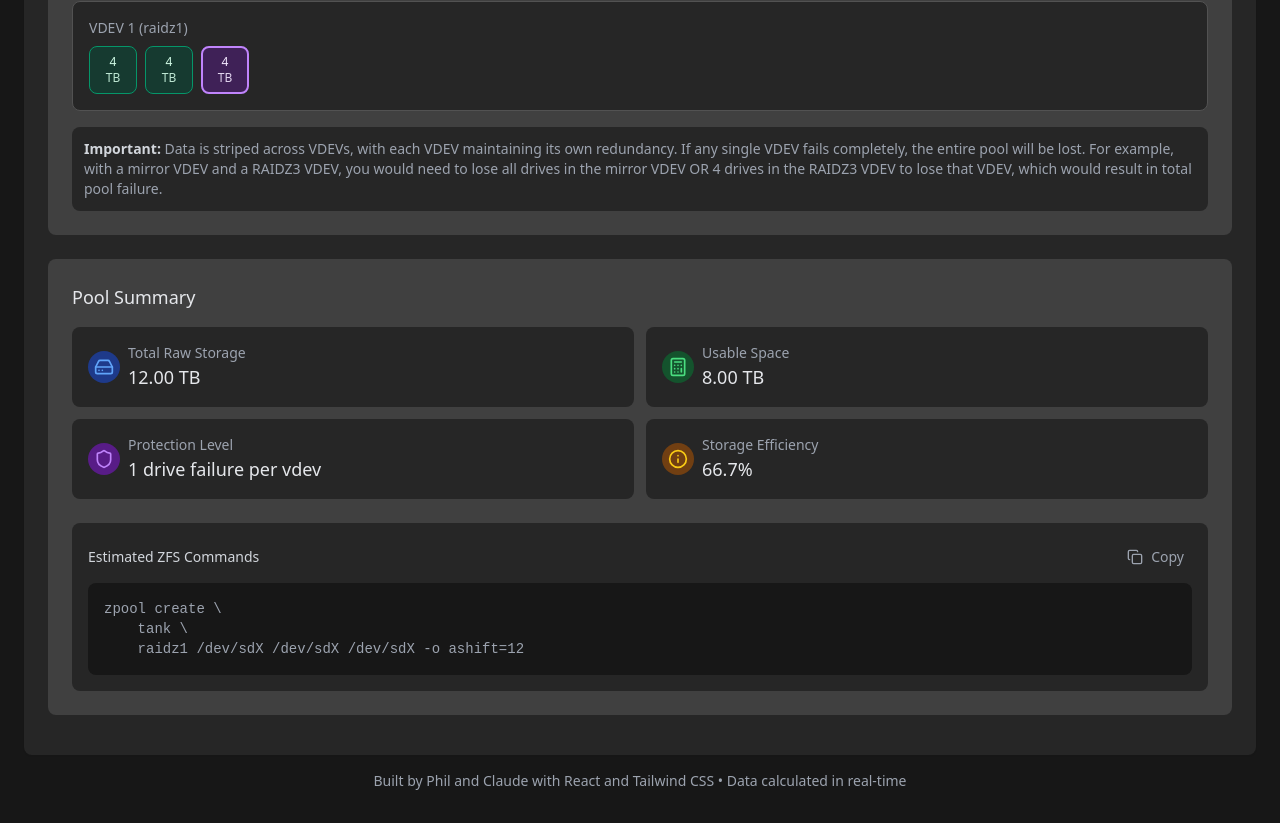
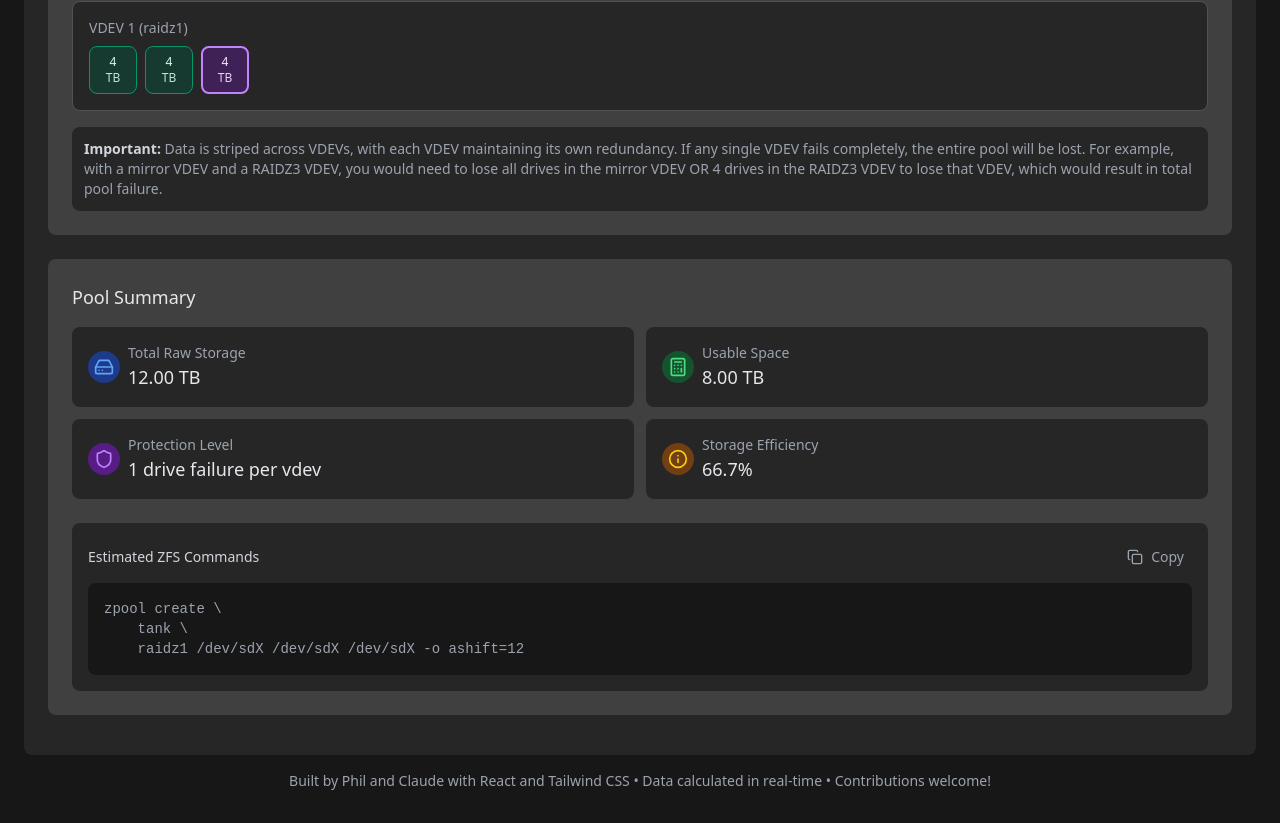
Before and after one commit to philcifone/resilvr, a React (Create React App) app: page / in a window 1280 px wide. Shown: the part 1055-1878 px from the top of the page. Built offline with nearby package versions, Linux system fonts and the light colour scheme.

Commit message:
footer update

```diff
--- a/src/components/ZFSCalculator/index.js
+++ b/src/components/ZFSCalculator/index.js
@@ -101,6 +101,7 @@ const ZFSCalculator = () => {
 
           <div className="mt-4 text-center text-sm text-gray-600 dark:text-gray-400">
             Built by Phil and Claude with React and Tailwind CSS • Data calculated in real-time
+            • Contributions welcome!
           </div>
         </div>
       </div>
```
